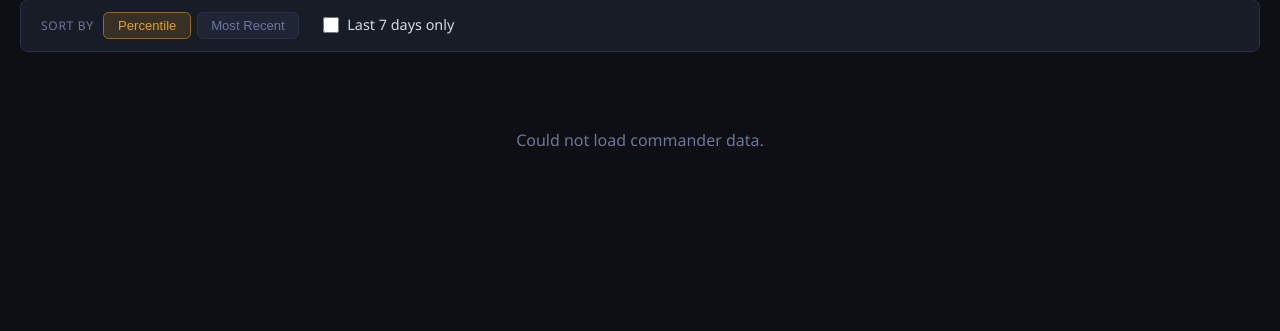
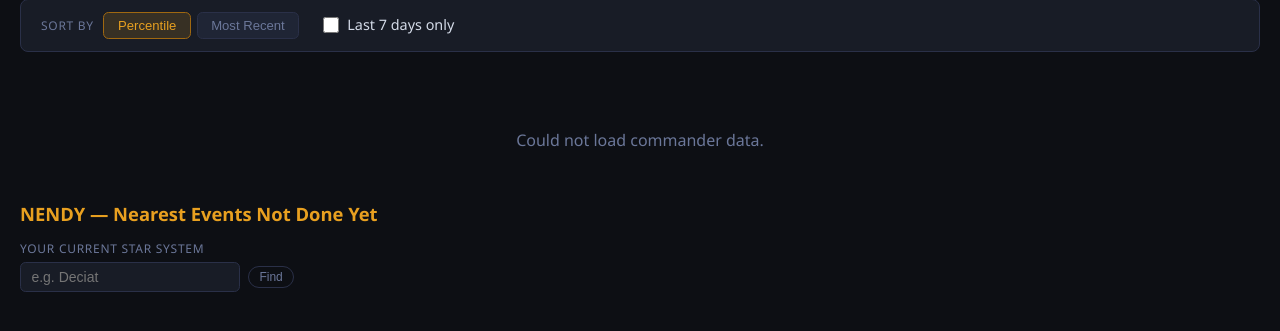
Before and after one commit to vladigor/ed-timetrials-leaderboard, a FastAPI app: a page that uses templates/cmdr.html in a window 1280 px wide. Shown: the part 208-539 px from the top of the page. Run offline with FastAPI, Linux system fonts and the light colour scheme.

Commit message:
Added NENDY feature

```diff
--- a/app/main.py
+++ b/app/main.py
@@ -100,6 +100,46 @@ async def api_cmdr(name: str):
     return stats
 
 
+@app.get("/api/system-coords")
+async def api_system_coords(name: str = Query(..., min_length=1, max_length=100)):
+    """Proxy to EDSM to resolve a star system name to galaxy coordinates."""
+    import httpx
+    try:
+        async with httpx.AsyncClient(timeout=8.0) as client:
+            resp = await client.get(
+                "https://www.edsm.net/api-v1/system",
+                params={"systemName": name, "showCoordinates": "1"},
+            )
+    except httpx.RequestError as exc:
+        log.warning("EDSM lookup failed for %r: %s", name, exc)
+        raise HTTPException(status_code=502, detail="EDSM lookup failed")
+    if resp.status_code != 200:
+        raise HTTPException(status_code=502, detail="EDSM returned an error")
+    data = resp.json()
+    if not data or "coords" not in data:
+        raise HTTPException(status_code=404, detail="System not found")
+    c = data["coords"]
+    return {"name": data["name"], "x": c["x"], "y": c["y"], "z": c["z"]}
+
+
+@app.get("/api/system-suggest")
+async def api_system_suggest(q: str = Query(..., min_length=1, max_length=100)):
+    """Proxy to Spansh autocomplete for star system name suggestions."""
+    import httpx
+    try:
+        async with httpx.AsyncClient(timeout=5.0) as client:
+            resp = await client.get(
+                "https://spansh.co.uk/api/systems",
+                params={"q": q},
+            )
+    except httpx.RequestError as exc:
+        log.warning("Spansh suggest failed for %r: %s", q, exc)
+        raise HTTPException(status_code=502, detail="Spansh lookup failed")
+    if resp.status_code != 200:
+        raise HTTPException(status_code=502, detail="Spansh returned an error")
+    return resp.json()
+
+
 @app.get("/api/poll")
 async def api_poll():
     """
--- a/app/queries.py
+++ b/app/queries.py
@@ -68,6 +68,7 @@ async def list_races(
                 l.station,
                 l.address,
                 l.sort,
+                l.coords,
                 l.multi_mode,
                 l.multi_planet,
                 l.multi_system,
--- a/static/css/style.css
+++ b/static/css/style.css
@@ -611,9 +611,9 @@ a:hover { text-decoration: underline; }
 
 .cmdr-type-section { margin-bottom: 2.5rem; }
 .cmdr-type-heading {
-  font-size: 1rem;
-  font-weight: 600;
-  color: var(--text);
+  font-size: 1.15rem;
+  font-weight: 700;
+  color: var(--accent);
   margin-bottom: .75rem;
   display: flex;
   align-items: baseline;
@@ -687,6 +687,77 @@ a:hover { text-decoration: underline; }
 .trophy-bronze .trophy-count { color: var(--rank3); }
 
 /* ============================================================
+   NENDY — Nearest Events Not Done Yet
+   ============================================================ */
+.nendy-section {
+  margin-bottom: 2.5rem;
+}
+.nendy-controls {
+  display: flex;
+  flex-direction: column;
+  gap: .3rem;
+  margin-bottom: 1rem;
+}
+.nendy-input-row {
+  display: flex;
+  gap: .5rem;
+  align-items: center;
+}
+.nendy-input {
+  padding: .35rem .65rem;
+  background: var(--surface);
+  border: 1px solid var(--border);
+  border-radius: .35rem;
+  color: var(--text);
+  font-size: .875rem;
+  width: 220px;
+}
+.nendy-input:focus {
+  outline: none;
+  border-color: var(--accent);
+}
+.nendy-autocomplete {
+  position: relative;
+}
+.nendy-suggestions {
+  position: absolute;
+  top: calc(100% + 2px);
+  left: 0;
+  min-width: 100%;
+  max-height: 220px;
+  overflow-y: auto;
+  list-style: none;
+  margin: 0;
+  padding: .25rem 0;
+  background: var(--surface2);
+  border: 1px solid var(--border);
+  border-radius: .35rem;
+  z-index: 50;
+  box-shadow: 0 4px 16px rgba(0,0,0,.4);
+}
+.nendy-suggestions li {
+  padding: .35rem .65rem;
+  font-size: .875rem;
+  cursor: pointer;
+  white-space: nowrap;
+}
+.nendy-suggestions li:hover,
+.nendy-suggestions li.active {
+  background: var(--surface);
+  color: var(--accent);
+}
+.nendy-origin {
+  font-size: .8rem;
+  color: var(--text-muted);
+  margin: 0 0 .75rem;
+}
+.nendy-more {
+  font-size: .8rem;
+  color: var(--text-muted);
+  margin: .6rem 0 0;
+}
+
+/* ============================================================
    Responsive
    ============================================================ */
 @media (max-width: 720px) {
--- a/static/js/cmdr.js
+++ b/static/js/cmdr.js
@@ -8,15 +8,18 @@ let   filterRecent = false;
 const SEVEN_DAYS = 7 * 24 * 60 * 60 * 1000;
 
 // ── DOM refs ───────────────────────────────────────────────────────────────
-const breadcrumb  = document.getElementById('cmdr-breadcrumb');
-const title       = document.getElementById('cmdr-title');
-const summaryEl   = document.getElementById('cmdr-summary');
-const tablesEl    = document.getElementById('cmdr-tables');
-const legendEl    = document.getElementById('cmdr-legend');
-const trophyEl    = document.getElementById('trophy-case');
-const sortPctBtn  = document.getElementById('sort-pct');
-const sortRecBtn  = document.getElementById('sort-recent');
-const filterCheck = document.getElementById('filter-recent');
+const breadcrumb    = document.getElementById('cmdr-breadcrumb');
+const title         = document.getElementById('cmdr-title');
+const summaryEl     = document.getElementById('cmdr-summary');
+const tablesEl      = document.getElementById('cmdr-tables');
+const legendEl      = document.getElementById('cmdr-legend');
+const trophyEl      = document.getElementById('trophy-case');
+const sortPctBtn    = document.getElementById('sort-pct');
+const sortRecBtn    = document.getElementById('sort-recent');
+const filterCheck   = document.getElementById('filter-recent');
+const nendyInput    = document.getElementById('nendy-system');
+const nendyFindBtn  = document.getElementById('nendy-find');
+const nendyResults  = document.getElementById('nendy-results');
 
 // ── Init ───────────────────────────────────────────────────────────────────
 async function init() {
@@ -42,6 +45,12 @@ async function init() {
     filterRecent = filterCheck.checked;
     render();
   });
+
+  // NENDY: restore last-used system from localStorage
+  const savedSystem = localStorage.getItem('tt_nendy_system');
+  if (savedSystem) nendyInput.value = savedSystem;
+  nendyFindBtn.addEventListener('click', nendyFind);
+  nendyInput.addEventListener('keydown', e => { if (e.key === 'Enter') nendyFind(); });
 
   render();
 }
@@ -209,4 +218,173 @@ function renderTrophyCase() {
   `;
 }
 
+// ── NENDY ──────────────────────────────────────────────────────────────────
+let allRacesCache = null;
+
+async function fetchAllRaces() {
+  if (allRacesCache) return allRacesCache;
+  const res = await fetch('/api/races');
+  if (!res.ok) throw new Error('Failed to fetch race list');
+  allRacesCache = await res.json();
+  return allRacesCache;
+}
+
+function typeBadge(type) {
+  if (!type) return '';
+  const cls = { SHIP: 'badge-ship', SRV: 'badge-srv', FIGHTER: 'badge-fighter', ONFOOT: 'badge-onfoot' }[type] ?? 'badge-onfoot';
+  return `<span class="badge ${cls}">${esc(type)}</span>`;
+}
+
+// ── Autocomplete ────────────────────────────────────────────────────────────
+const nendySuggEl = document.getElementById('nendy-suggestions');
+let acDebounce = null;
+let acActive   = -1;
+
+nendyInput.addEventListener('input', () => {
+  clearTimeout(acDebounce);
+  const q = nendyInput.value.trim();
+  if (q.length < 3) { hideSuggestions(); return; }
+  acDebounce = setTimeout(() => fetchSuggestions(q), 300);
+});
+
+nendyInput.addEventListener('keydown', e => {
+  if (e.key === 'Enter')  { hideSuggestions(); nendyFind(); return; }
+  if (e.key === 'Escape') { hideSuggestions(); return; }
+  const items = [...nendySuggEl.querySelectorAll('li')];
+  if (!items.length) return;
+  if (e.key === 'ArrowDown') {
+    e.preventDefault();
+    acActive = Math.min(acActive + 1, items.length - 1);
+    applySuggestionHighlight(items);
+  } else if (e.key === 'ArrowUp') {
+    e.preventDefault();
+    acActive = Math.max(acActive - 1, -1);
+    applySuggestionHighlight(items);
+  }
+});
+
+nendyInput.addEventListener('blur', () => setTimeout(hideSuggestions, 150));
+
+async function fetchSuggestions(q) {
+  try {
+    const res = await fetch(`/api/system-suggest?q=${encodeURIComponent(q)}`);
+    if (!res.ok) return;
+    const names = await res.json();
+    showSuggestions(Array.isArray(names) ? names.slice(0, 8) : []);
+  } catch { /* ignore */ }
+}
+
+function showSuggestions(names) {
+  if (!names.length) { hideSuggestions(); return; }
+  acActive = -1;
+  nendySuggEl.innerHTML = names.map(n => `<li>${esc(n)}</li>`).join('');
+  nendySuggEl.querySelectorAll('li').forEach((li, i) => {
+    li.addEventListener('mousedown', e => {
+      e.preventDefault(); // prevent blur stealing click
+      nendyInput.value = names[i];
+      hideSuggestions();
+      nendyFind();
+    });
+  });
+  nendySuggEl.hidden = false;
+}
+
+function hideSuggestions() {
+  nendySuggEl.hidden = true;
+  acActive = -1;
+}
+
+function applySuggestionHighlight(items) {
+  items.forEach((li, i) => li.classList.toggle('active', i === acActive));
+  if (acActive >= 0) nendyInput.value = items[acActive].textContent;
+}
+
+// ── Find nearest ────────────────────────────────────────────────────────────
+async function nendyFind() {
+  const systemName = nendyInput.value.trim();
+  if (!systemName) return;
+
+  localStorage.setItem('tt_nendy_system', systemName);
+  nendyResults.innerHTML = '<p class="empty-state nendy-loading">Looking up system…</p>';
+  nendyFindBtn.disabled = true;
+
+  try {
+    // 1. Resolve current system coords via EDSM proxy
+    const coordsRes = await fetch(`/api/system-coords?name=${encodeURIComponent(systemName)}`);
+    if (coordsRes.status === 404) {
+      nendyResults.innerHTML = `<p class="empty-state">System "<strong>${esc(systemName)}</strong>" not found. Check the spelling.</p>`;
+      return;
+    }
+    if (!coordsRes.ok) throw new Error('EDSM lookup failed');
+    const { name: resolvedName, x, y, z } = await coordsRes.json();
+
+    // 2. Fetch all races
+    const races = await fetchAllRaces();
+
+    // 3. Build set of done race keys
+    const doneKeys = new Set((stats?.races ?? []).map(r => r.key));
+
+    // 4. Find undone races, compute distance (races without valid coords sort to end)
+    const undone = races
+      .filter(r => !doneKeys.has(r.key))
+      .map(r => {
+        if (r.coords) {
+          const parts = r.coords.split(',').map(v => Number(v.trim()));
+          if (parts.length === 3 && !parts.some(isNaN)) {
+            const [rx, ry, rz] = parts;
+            return { ...r, dist: Math.sqrt((rx - x) ** 2 + (ry - y) ** 2 + (rz - z) ** 2) };
+          }
+        }
+        return { ...r, dist: Infinity };
+      })
+      .sort((a, b) => a.dist - b.dist);
+
+    if (undone.length === 0) {
+      nendyResults.innerHTML = `<p class="empty-state">You've done every race — nothing left to find!</p>`;
+      return;
+    }
+
+    const top = undone.slice(0, 15);
+    const remaining = undone.length - top.length;
+
+    const rows = top.map((r, i) => {
+      const distStr = r.dist === Infinity
+        ? '<span class="muted">—</span>'
+        : (r.dist < 1 ? '&lt;1 ly' : `${Math.round(r.dist).toLocaleString()} ly`);
+      return `
+        <tr>
+          <td class="num muted">${i + 1}</td>
+          <td><a href="/race/${encodeURIComponent(r.key)}">${esc(r.name)}</a></td>
+          <td>${typeBadge(r.type)}</td>
+          <td class="muted">${esc(r.system)}</td>
+          <td class="num">${distStr}</td>
+        </tr>`;
+    }).join('');
+
+    const moreNote = remaining > 0
+      ? `<p class="nendy-more">… and ${remaining} more undone race${remaining !== 1 ? 's' : ''} further away.</p>`
+      : '';
+
+    nendyResults.innerHTML = `
+      <p class="nendy-origin">From <strong>${esc(resolvedName)}</strong> — ${undone.length} undone race${undone.length !== 1 ? 's' : ''}</p>
+      <table class="results-table">
+        <thead>
+          <tr>
+            <th class="num">#</th>
+            <th>Race</th>
+            <th>Type</th>
+            <th>System</th>
+            <th class="num">Distance</th>
+          </tr>
+        </thead>
+        <tbody>${rows}</tbody>
+      </table>
+      ${moreNote}`;
+  } catch (err) {
+    nendyResults.innerHTML = `<p class="empty-state">Error: ${esc(String(err))}</p>`;
+  } finally {
+    nendyFindBtn.disabled = false;
+  }
+}
+
 init();
--- a/static/js/race.js
+++ b/static/js/race.js
@@ -88,8 +88,10 @@ function renderRace() {
   `;
 
   if (race.constraints && race.constraints.length) {
-    const tags = race.constraints.map(
-      c => `<span class="constraint-tag">${esc(camelToWords(c.key))}: ${esc(String(c.value))}</span>`
+    const tags = race.constraints.map(c => {
+      const val = c.key === 'MaxSRVPips' ? c.value / 2 : c.value;
+      return `<span class="constraint-tag">${esc(camelToWords(c.key))}: ${esc(String(val))}</span>`;
+    }
     ).join('');
     constrEl.innerHTML = `<span class="constraints-label">Race constraints:</span> ${tags}`;
   } else {
--- a/templates/cmdr.html
+++ b/templates/cmdr.html
@@ -51,6 +51,21 @@
       Races where your percentile is below your average for that vehicle type — these are your best improvement opportunities.
     </div>
 
+    <div class="nendy-section" id="nendy-section">
+      <h2 class="cmdr-type-heading">NENDY — Nearest Events Not Done Yet</h2>
+      <div class="nendy-controls">
+        <span class="filter-group-label">Your current star system</span>
+        <div class="nendy-input-row">
+          <div class="nendy-autocomplete">
+            <input type="text" id="nendy-system" class="nendy-input" placeholder="e.g. Deciat" autocomplete="off" spellcheck="false">
+            <ul class="nendy-suggestions" id="nendy-suggestions" hidden></ul>
+          </div>
+          <button id="nendy-find" class="btn-chip">Find</button>
+        </div>
+      </div>
+      <div id="nendy-results"></div>
+    </div>
+
     <div id="trophy-case" style="display:none"></div>
 
   </main>
```
Also changed, not shown: app/database.py (+13 -0 lines), app/importer.py (+26 -5 lines).
